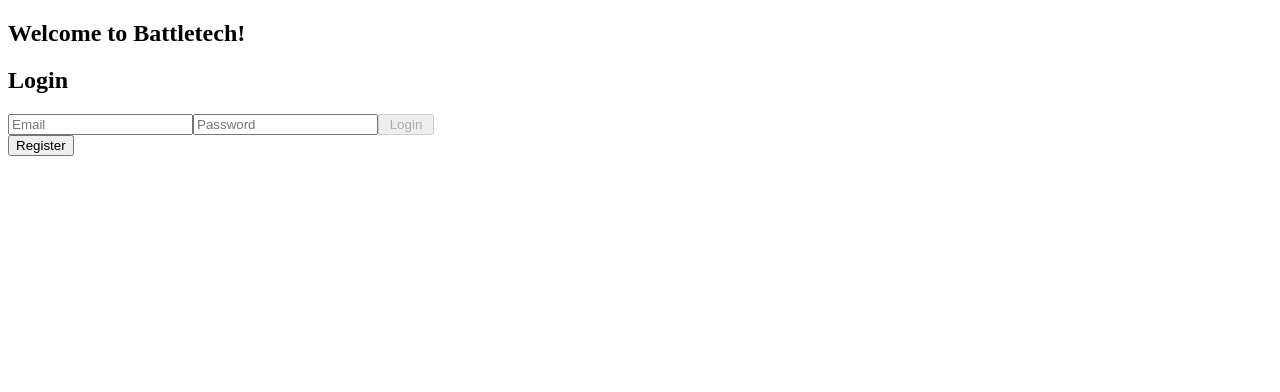
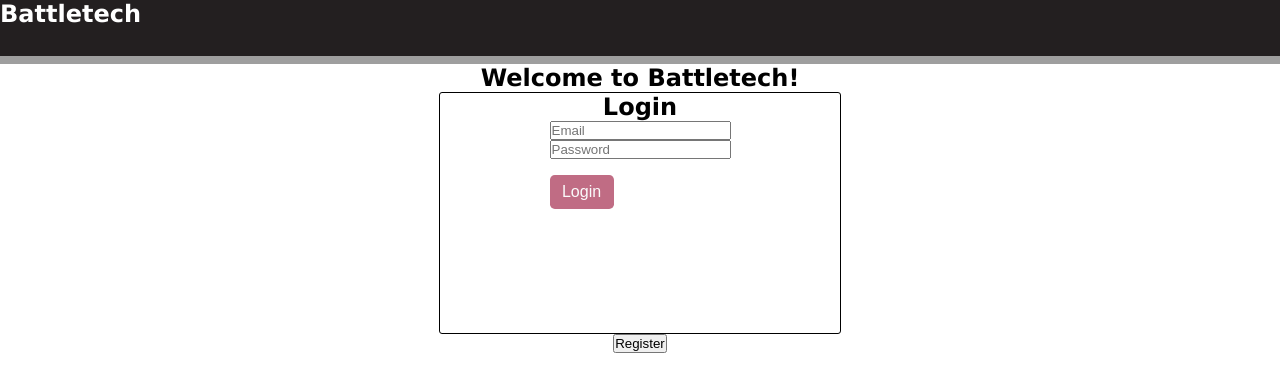
Before and after one commit to alexart721/battletech-centcom-client, a Next.js app: page / in a window 1280 px wide. Shown: the top 392 px of the page. Built offline with nearby package versions, Linux system fonts and the light colour scheme; grey boxes are pictures that could not be loaded.

Commit message:
begin login page styling

```diff
--- a/components/login.js
+++ b/components/Login/Login.js
@@ -1,7 +1,8 @@
 import React, { useState } from 'react';
 import { useRouter } from 'next/router';
 // import auth from '../utils/auth';
-import { login } from '../services/ApiServiceJWT';
+import { login } from '../../services/ApiServiceJWT';
+import styles from './Login.module.css';
 
 const initialState = {
   email: '',
@@ -41,9 +42,10 @@
   };
 
   return (
-    <div>
+    <div className={styles.loginContainer}>
       <h2>Login</h2>
       <form className="form" onSubmit={handleSubmit}>
+        <div className={styles.inputs}>
           <input
             type="text"
             placeholder="Email"
@@ -58,9 +60,12 @@
             value={state.password}
             onChange={handleChange}
           />
-        <button className="form-submit" type="submit" disabled={validateForm()}>
+        </div>
+        <div>
+          <button className={styles.formSubmit} type="submit" disabled={validateForm()}>
             &nbsp;Login&nbsp;
           </button>
+        </div>
       </form>
     </div>
   );
--- /dev/null
+++ b/components/Login/Login.module.css
@@ -0,0 +1,27 @@
+.loginContainer {
+  border-style: solid;
+  border-width: 1px;
+  border-radius: 3px;
+  display: flex;
+  flex-direction: column;
+  align-items: center;
+  width: 25rem;
+  height: 15rem;
+}
+
+.formSubmit {
+  border: 0;
+  background: none;
+  box-shadow: none;
+  margin: 1rem 0;
+  border-radius: 0.3rem;
+  padding: 0.5rem;
+  background: #c06c84;
+  color: #fafafa;
+  font-size: 1rem;
+}
+
+.inputs {
+  display: flex;
+  flex-direction: column;
+}
--- /dev/null
+++ b/components/Navbar/Navbar.js
@@ -0,0 +1,15 @@
+import React from 'react';
+import styles from './Navbar.module.css';
+
+const Navbar = () => {
+  return (
+    <>
+      <div className={styles.navbar}>
+        <h2 className={styles.navbarText}>Battletech</h2>
+      </div>
+      <div className={styles.navbarBottomBorder}></div>
+    </>
+  );
+}
+
+export default Navbar;
--- /dev/null
+++ b/components/Navbar/Navbar.module.css
@@ -0,0 +1,14 @@
+.navbar {
+  height: 3.5rem;
+  width: 100%;
+  background-color: #231f20;
+}
+
+.navbarText {
+  color: white;
+}
+
+.navbarBottomBorder {
+  height: 0.5rem;
+  background-image: url('/old-hazard-stripes-texture.jpg');
+}
--- /dev/null
+++ b/pages/_app.js
@@ -0,0 +1,6 @@
+import '../styles.css';
+
+// This default export is required in a new `pages/_app.js` file.
+export default function MyApp ({ Component, pageProps }) {
+  return <Component {...pageProps} />
+}
--- a/pages/index.js
+++ b/pages/index.js
@@ -1,8 +1,10 @@
 import Head from 'next/head';
 // import Link from 'next/link';
-import Login from '../components/login';
-import Register from '../components/register';
+import Login from '../components/Login/Login';
+import Register from '../components/Register';
+import Navbar from '../components/Navbar/Navbar';
 import React, { useState } from 'react';
+import styles from './index.module.css';
 // import auth from '../utils/auth';
 // import apiServiceJWT from './../ApiServiceJWT';
 
@@ -21,9 +23,12 @@
       <Head>
         <title>Battletech CENTCOM</title>
       </Head>
-      <h2>Welcome to Battletech!</h2>
-      {userStatus ? <Login /> : <Register />}
-      <button onClick={handleClick}>{userStatus ? 'Register' : 'Login'}</button>
+      <Navbar />
+      <div className={styles.test}>
+        <h2>Welcome to Battletech!</h2>
+        {userStatus ? <Login /> : <Register />}
+        <button onClick={handleClick}>{userStatus ? 'Register' : 'Login'}</button>
+      </div>
     </div>
   );
 }
--- /dev/null
+++ b/pages/index.module.css
@@ -0,0 +1,5 @@
+.test {
+  display: flex;
+  flex-direction: column;
+  align-items: center;
+}
--- /dev/null
+++ b/styles.css
@@ -0,0 +1,8 @@
+* {
+  margin: 0;
+  padding: 0;
+}
+
+body {
+  font-family: Verdana, Geneva, Tahoma, sans-serif;
+}
```
Also changed, not shown: 1 other file (tests, documents, lock files or other folders). Lines whose indentation alone changed are shown as unchanged.
